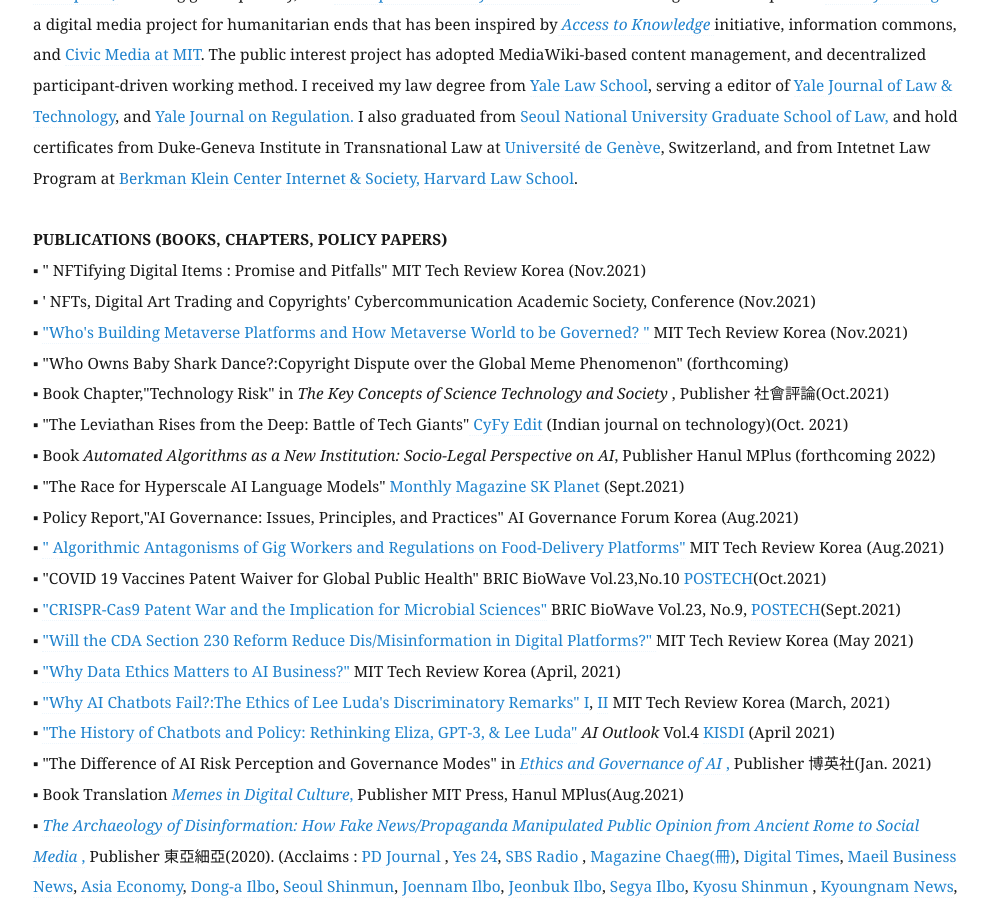
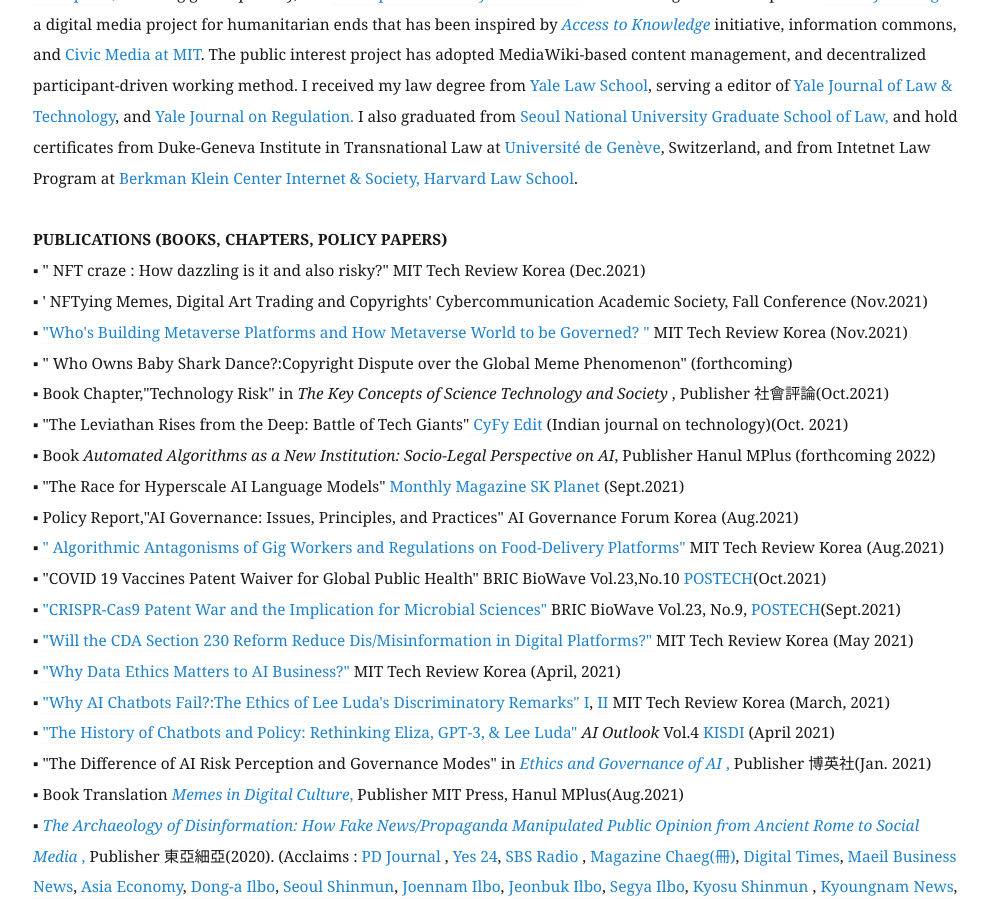
Before and after one commit to eunchangchoi/eunchangchoi.github.io, a Jekyll site: the page built from index.md, in a window 1280 px wide and 900 px high, scrolled down 1681 px. Shown: the whole window, without its empty margins (67-1055 px from the left). Built offline with Jekyll 4.4.1, drawn with Linux system fonts in a browser that asks for light colours.

Commit message:
Update index.md

```diff
--- a/index.md
+++ b/index.md
@@ -33,10 +33,10 @@
 <br>
 <br>
  <strong> PUBLICATIONS (BOOKS, CHAPTERS, POLICY PAPERS) </strong> <br>
-▪ " NFTifying Digital Items : Promise and Pitfalls" MIT Tech Review Korea (Nov.2021)<br>
-▪ ' NFTs, Digital Art Trading and Copyrights' Cybercommunication Academic Society, Conference (Nov.2021) <br>
+▪ " NFT craze : How dazzling is it and also risky?" MIT Tech Review Korea (Dec.2021)<br>
+▪ ' NFTying Memes, Digital Art Trading and Copyrights' Cybercommunication Academic Society, Fall Conference (Nov.2021) <br>
 ▪ <a href="https://www.technologyreview.kr/누가-메타버스-플랫폼을-구축하고-있고-메타버스-세/">"Who's Building Metaverse Platforms and How Metaverse World to be Governed? "</a> MIT Tech Review Korea (Nov.2021)<br>
-▪ "Who Owns Baby Shark Dance?:Copyright Dispute over the Global Meme Phenomenon" (forthcoming) <br>
+▪ " Who Owns Baby Shark Dance?:Copyright Dispute over the Global Meme Phenomenon" (forthcoming) <br>
 ▪ Book Chapter,"Technology Risk" in <i> The Key Concepts of Science Technology and Society </i>, Publisher 社會評論(Oct.2021) <br>
 ▪ "The Leviathan Rises from the Deep: Battle of Tech Giants"<a href="https://www.orfonline.org/cyfy/"> CyFy Edit</a> (Indian journal on technology)(Oct. 2021) <br>
 ▪ Book <i> Automated Algorithms as a New Institution: Socio-Legal Perspective on AI</i>, Publisher Hanul MPlus (forthcoming 2022) <br>
```
